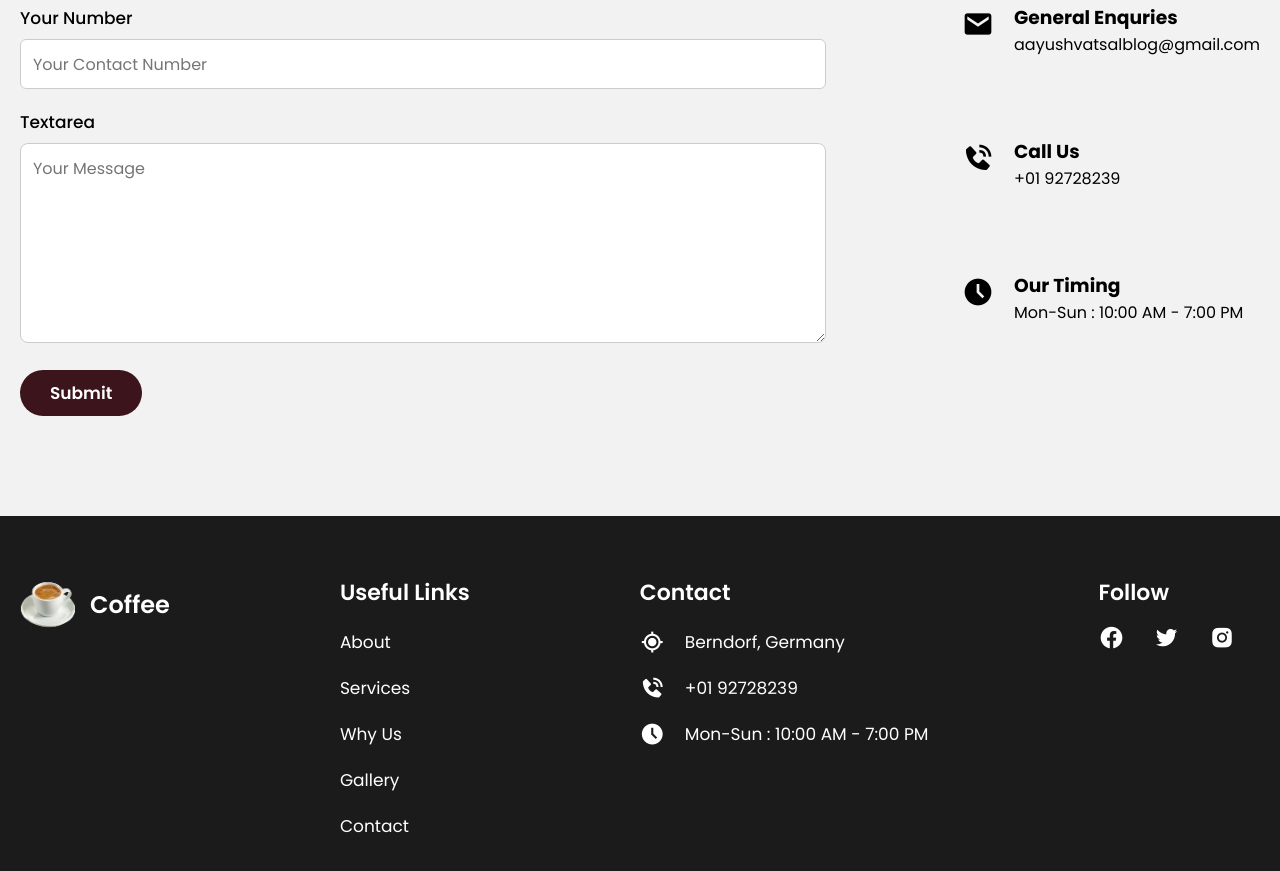
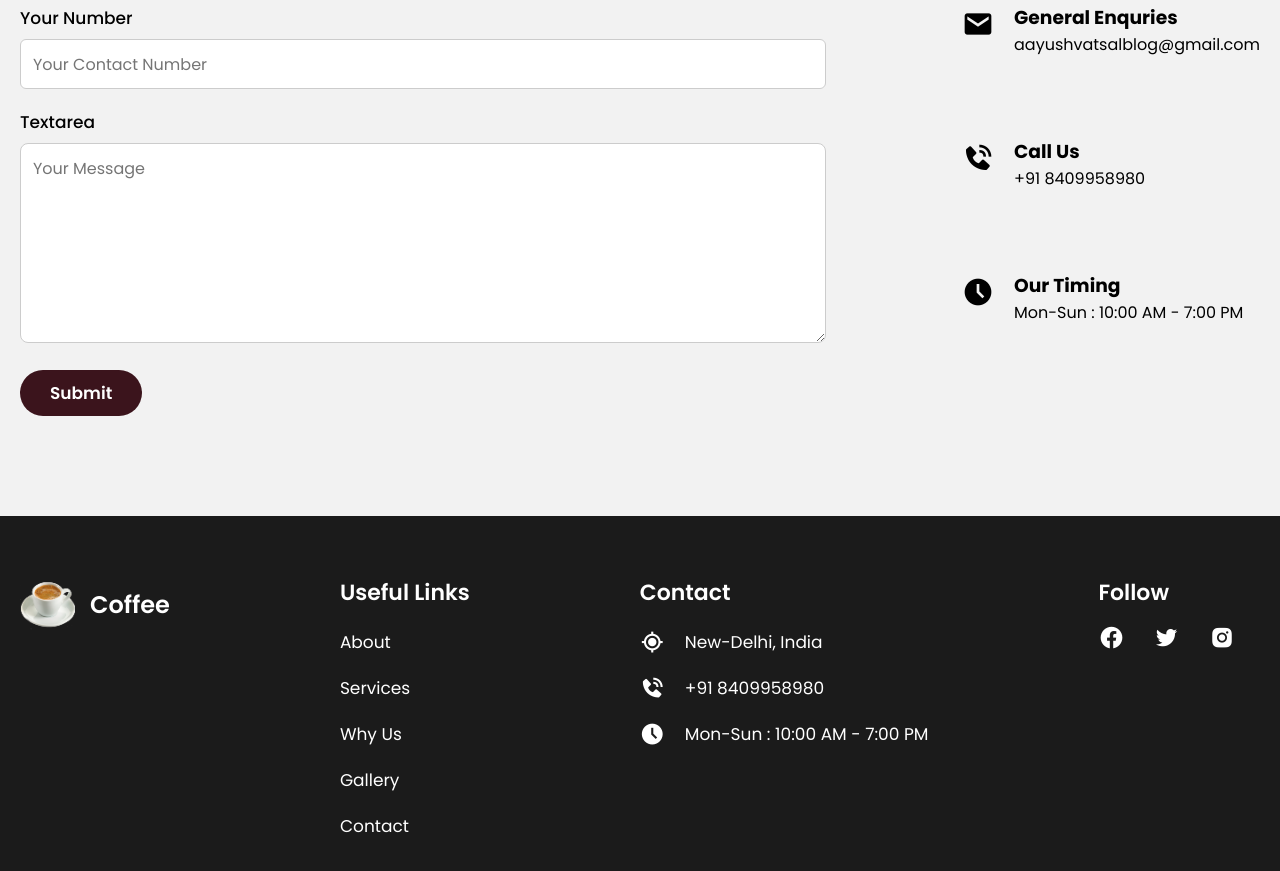
Before and after one commit to aayushvatsal/CoffeeRestaurant, a plain HTML site: page index.html in a window 1280 px wide. Shown: the part 4944-5815 px from the top of the page. Drawn offline with nearby package versions, Linux system fonts and the light colour scheme.

Commit message:
Third Commit

```diff
--- a/index.html
+++ b/index.html
@@ -281,7 +281,7 @@
               <i class="bx bxs-phone-call"></i>
               <div class="contact_details">
                 <h3>Call Us</h3>
-                <p>+01 92728239</p>
+                <p>+91 8409958980</p>
               </div>
             </div>
             <div class="contact_items">
@@ -323,10 +323,10 @@
             <ul>
               <li>
                 <i class="bx bx-current-location"></i>
-                <span>Berndorf, Germany</span>
+                <span>New-Delhi, India</span>
               </li>
               <li>
-                <i class="bx bxs-phone-call"></i> <span>+01 92728239</span>
+                <i class="bx bxs-phone-call"></i> <span>+91 8409958980</span>
               </li>
               <li>
                 <i class="bx bxs-time-five"></i>
```
